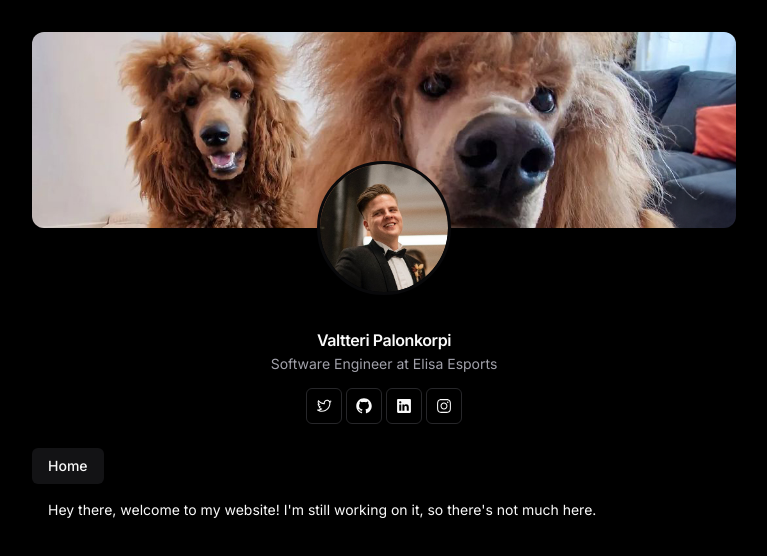
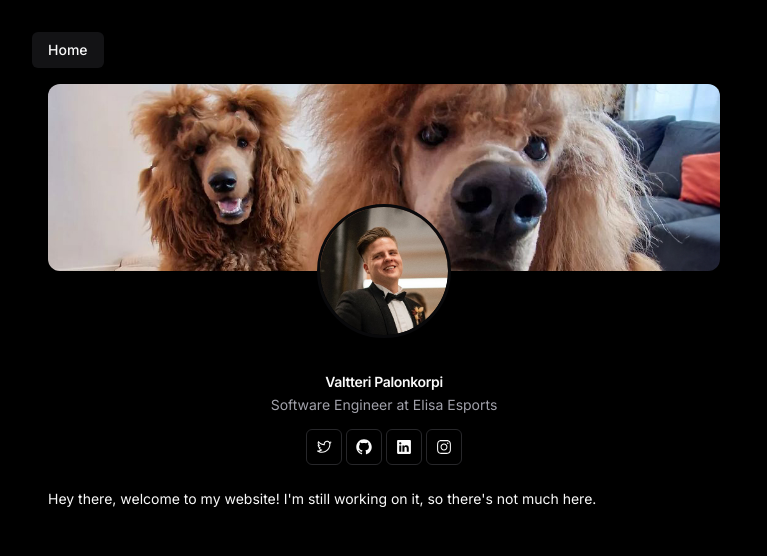
Before and after one commit to valdemartti/valde-dev, a Next.js app: page / in a window 1280 px wide. Shown: the top 556 px of the page, without its empty margins (256-1023 px from the left). Built offline with nearby package versions, Linux system fonts and the light colour scheme.

Commit message:
refactor: Moved Card to only the front page

```diff
--- a/src/app/layout.tsx
+++ b/src/app/layout.tsx
@@ -26,7 +26,6 @@ export default function RootLayout({
       <body className={cn(inter.className, "bg-black")}>
         <div className="max-w-3xl my-0 mx-auto p-2 sm:p-8">
           <main>
-            <Card />
             <Navigation />
             <div className="text-sm px-4 py-4">{children}</div>
           </main>
--- a/src/app/page.tsx
+++ b/src/app/page.tsx
@@ -1,8 +1,13 @@
+import { Card } from "@/components/Card";
+
 export default function Home() {
   return (
-    <main>
-      Hey there, welcome to my website! I&apos;m still working on it, so
-      there&apos;s not much here.
-    </main>
+    <>
+      <Card />
+      <main>
+        Hey there, welcome to my website! I&apos;m still working on it, so
+        there&apos;s not much here.
+      </main>
+    </>
   );
 }
```
